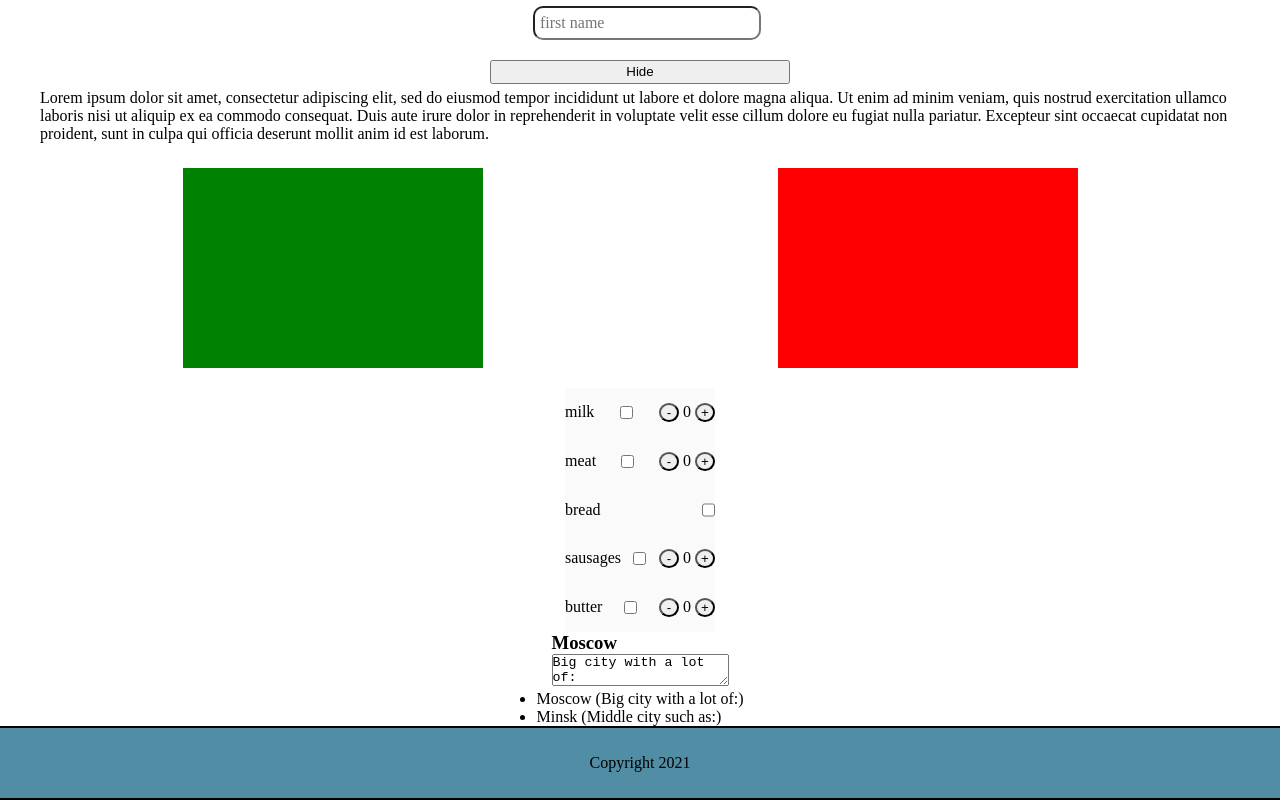
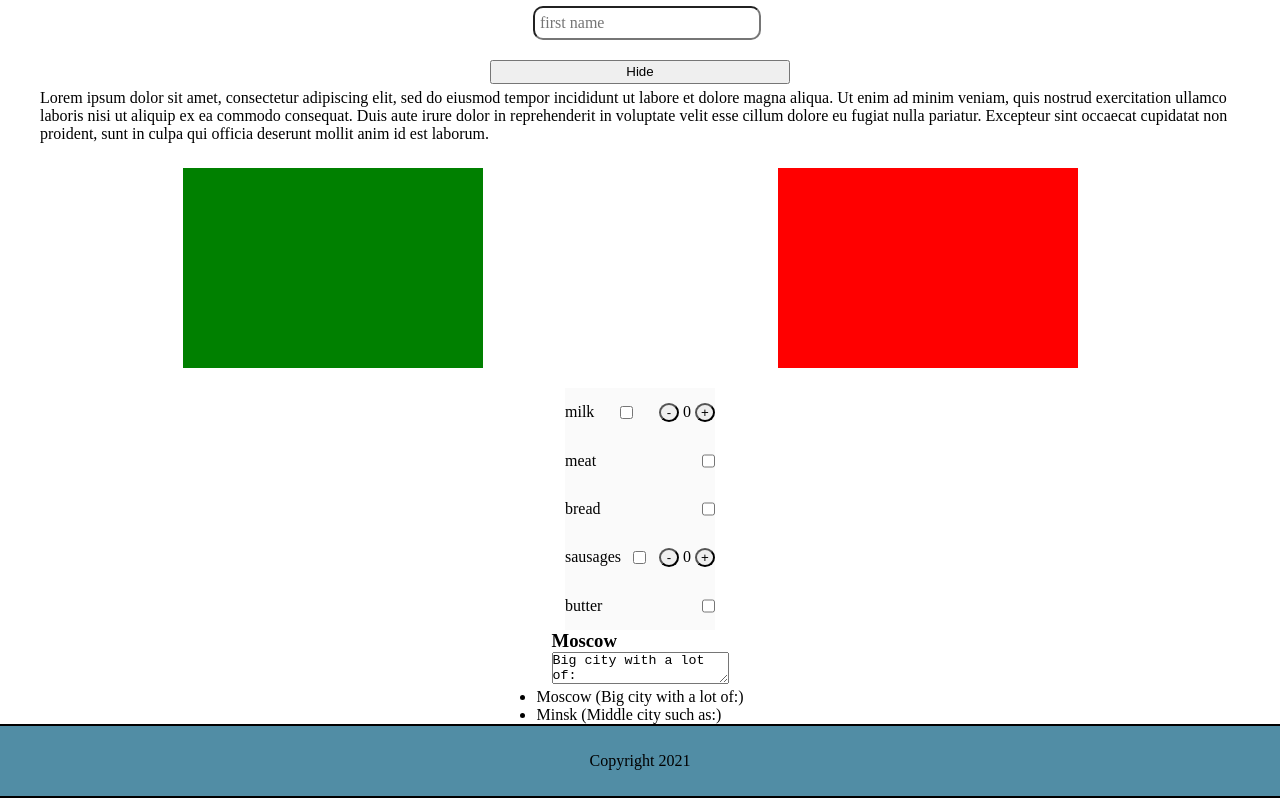
Before and after one commit to DrusMarkonii/VT_React, a React (Create React App) app: page / in a window 1280 px wide. Shown: the part 520-1320 px from the top of the page. Built offline with nearby package versions, Linux system fonts and the light colour scheme.

Commit message:
fix: fix code

```diff
--- a/src/App.js
+++ b/src/App.js
@@ -71,11 +71,11 @@ function App() {
       }/>
       <Title title="Goods"/>
       <Content />
-      <ListItem ingredientName="milk" onCheckIngredient={onCheck} isCounter="true"/>
-      <ListItem ingredientName="meat" onCheckIngredient={onCheck} isCounter="true"/>
-      <ListItem ingredientName="bread" onCheckIngredient={onCheck} isCounter="false"/>
-      <ListItem ingredientName="sausages" onCheckIngredient={onCheck} isCounter="true"/>
-      <ListItem ingredientName="butter" onCheckIngredient={onCheck} isCounter="true"/>
+      <ListItem ingredientName="milk" onCheckIngredient={onCheck} isCounter={true}/>
+      <ListItem ingredientName="meat" onCheckIngredient={onCheck} isCounter={false}/>
+      <ListItem ingredientName="bread" onCheckIngredient={onCheck} isCounter={false}/>
+      <ListItem ingredientName="sausages" onCheckIngredient={onCheck} isCounter={true}/>
+      <ListItem ingredientName="butter" onCheckIngredient={onCheck} isCounter={false}/>
       <City
         cities={cities}
         onChangeCity={handlerChangeCity}
--- a/src/components/ListItem/ListItem.js
+++ b/src/components/ListItem/ListItem.js
@@ -9,11 +9,11 @@ function ListItem(props) {
 
         setChecked(!checked)
 
-        if (props.isCounter === "true" && !checked) {
+        if (props.isCounter && !checked) {
             setCount(1)
             props.onCheckIngredient(!checked, props.ingredientName, count + 1)
 
-        } else if (props.isCounter === "true" && checked) {
+        } else if (props.isCounter  && checked) {
             setCount(0);
             props.onCheckIngredient(!checked, props.ingredientName, count)
         }
@@ -45,7 +45,7 @@ function ListItem(props) {
         <div className='product-list'>
             {props.ingredientName}
             <input type="checkbox" checked={checked} onChange={handelClick} />
-            {props.isCounter === "true" ?
+            {props.isCounter ?
                 <div className='control-panel'>
                     <button className='btn btn-decrement' onClick={decrement}>-</button>
                     <span> {count} </span>
```
